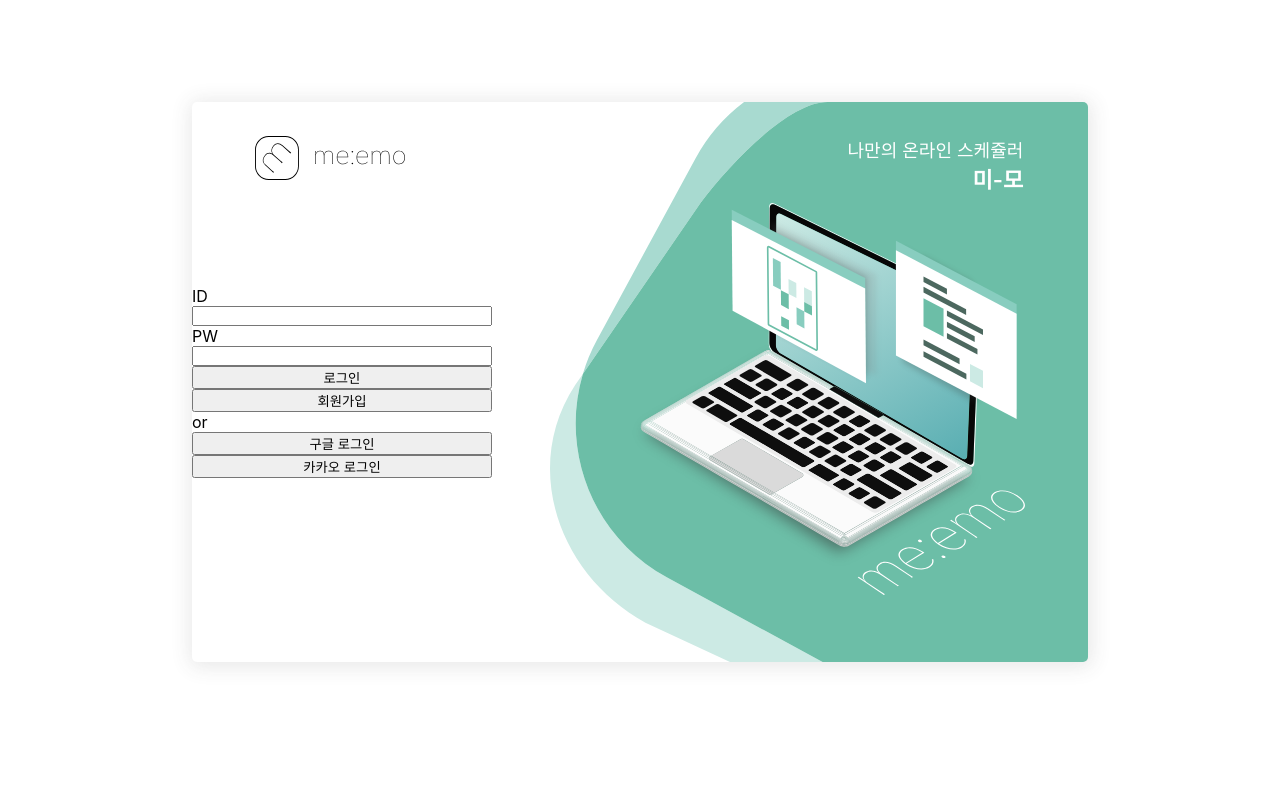
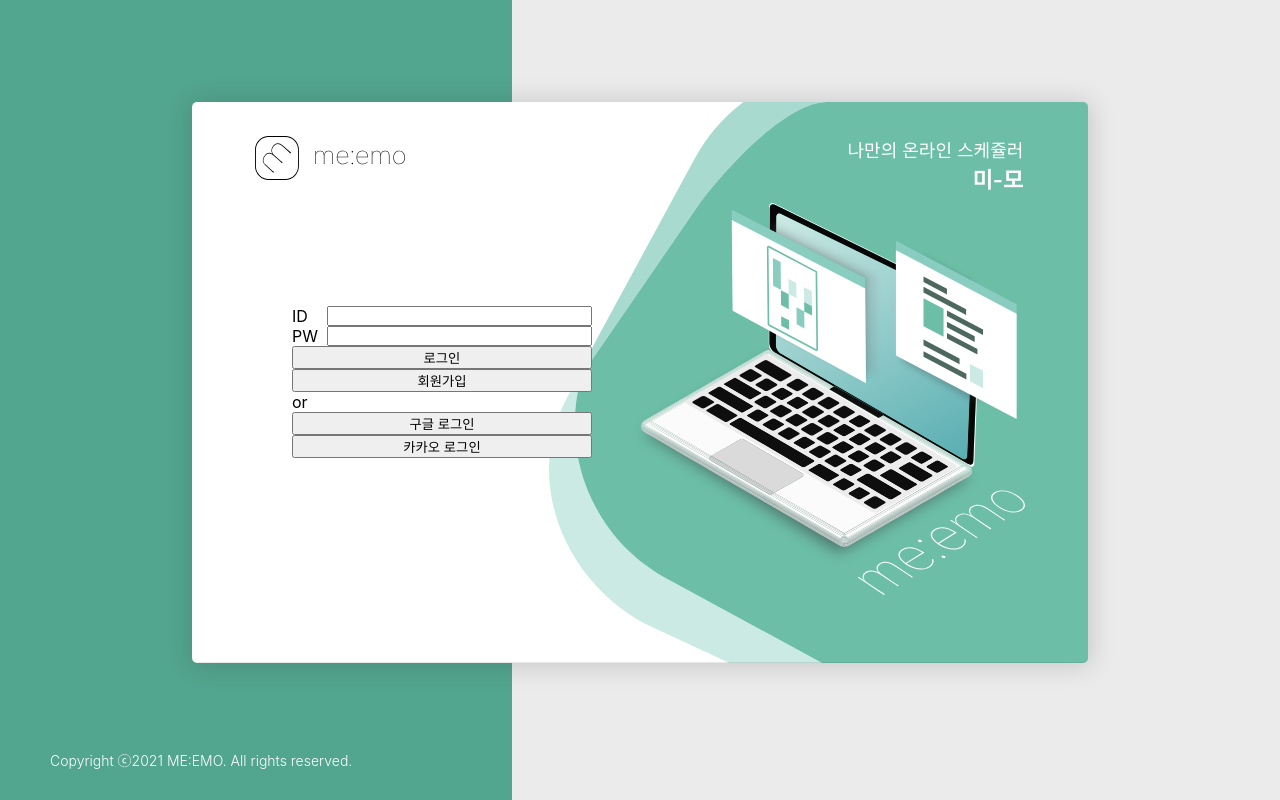
Before and after one commit to ayeonee/meemo, a React (Create React App) app in the folder meemo-client/: page /login in a window 1280 px wide. Built offline with nearby package versions, Linux system fonts and the light colour scheme.

Commit message:
add router

```diff
--- a/meemo-client/package.json
+++ b/meemo-client/package.json
@@ -10,8 +10,10 @@
     "@types/node": "^12.0.0",
     "@types/react": "^17.0.0",
     "@types/react-dom": "^17.0.0",
+    "@types/react-router-dom": "^5.1.7",
     "react": "^17.0.1",
     "react-dom": "^17.0.1",
+    "react-router-dom": "^5.2.0",
     "react-scripts": "4.0.2",
     "typescript": "^4.1.2",
     "web-vitals": "^1.0.1"
--- a/meemo-client/src/App.tsx
+++ /dev/null
@@ -1,12 +0,0 @@
-import React from "react";
-import LoginPage from "./pages/auth/LoginPage";
-
-const App: React.FC = () => {
-  return (
-    <div>
-      <LoginPage />
-    </div>
-  );
-};
-
-export default App;
--- /dev/null
+++ b/meemo-client/src/Root.tsx
@@ -0,0 +1,23 @@
+import React from "react";
+import { Route } from "react-router-dom";
+import LoginPage from "./pages/auth/LoginPage";
+import RegisterPage from "./pages/auth/RegisterPage";
+import PostListPage from "./pages/doc/PostListPage";
+import PostPage from "./pages/doc/PostPage";
+import WritePage from "./pages/doc/WritePage";
+import SchedulePage from "./pages/schedule";
+
+const Root: React.FC = () => {
+  return (
+    <>
+      <Route component={LoginPage} path="/login" />
+      <Route component={RegisterPage} path="/register" />
+      <Route component={SchedulePage} path={["/@:username", "/"]} exact />
+      <Route component={WritePage} path="/write" />
+      <Route component={PostListPage} path="/@:username/postlist" />
+      <Route component={PostPage} path="/@:username/:postId" />
+    </>
+  );
+};
+
+export default Root;
--- a/meemo-client/src/index.tsx
+++ b/meemo-client/src/index.tsx
@@ -1,12 +1,15 @@
 import React from "react";
 import ReactDOM from "react-dom";
-import "./styles/reset.css";
-import App from "./App";
+import { BrowserRouter } from "react-router-dom";
+import Root from "./Root";
+import "./styles/reset.module.scss";
 import reportWebVitals from "./reportWebVitals";
 
 ReactDOM.render(
   <React.StrictMode>
-    <App />
+    <BrowserRouter>
+      <Root />
+    </BrowserRouter>
   </React.StrictMode>,
   document.getElementById("root")
 );
--- a/meemo-client/src/pages/auth/Auth.module.scss
+++ b/meemo-client/src/pages/auth/Auth.module.scss
@@ -3,22 +3,38 @@
 @mixin login_box {
   display: flex;
   width: 70vw;
-  height: 70vh;
   margin: 8% auto;
   border-radius: 5px;
 }
+.login_page {
+  width: 100vw;
+  height: 100%;
 
   .login_wrapper {
     @include login_box;
+    height: 70vh;
     align-items: center;
-  justify-content: center;
-  box-shadow: 1px 2px 20px 3px rgba(66, 66, 66, 0.123);
+    box-shadow: 1px 2px 25px 2px rgba(44, 44, 44, 0.185);
 
     .login_box {
       @include flex_col;
-    width: 100%;
+      position: relative;
+      left: 100px;
+      width: fit-content;
 
-    .input_wrapper,
+      .input_wrapper {
+        @include flex_row;
+        width: 300px;
+
+        p {
+          width: 35px;
+        }
+
+        input {
+          flex: 1;
+        }
+      }
+
       .button_wrapper,
       .social {
         @include flex_col;
@@ -28,8 +44,10 @@
 
     .login_background {
       @include login_box;
+      height: 70.107vh;
       position: absolute;
       z-index: -99;
+      background-color: white;
       background-image: url("../../img/login-bg.svg");
       background-repeat: no-repeat;
       background-position: right;
@@ -52,7 +70,6 @@
         text-align: right;
         h3,
         h4 {
-        margin: 0;
           padding-right: 2px;
         }
         h4 {
@@ -73,3 +90,24 @@
       }
     }
   }
+
+  .bg_side {
+    position: absolute;
+    left: 0;
+    top: 0;
+    z-index: -100;
+    width: 40vw;
+    height: 100%;
+
+    background-color: $green_grade_5;
+
+    p {
+      position: absolute;
+      bottom: 30px;
+      left: 50px;
+      color: white;
+      font-weight: 300;
+      font-size: 14px;
+    }
+  }
+}
--- a/meemo-client/src/pages/auth/LoginPage.tsx
+++ b/meemo-client/src/pages/auth/LoginPage.tsx
@@ -49,6 +49,9 @@ const LoginPage: React.FC<Props> = () => {
           />
         </div>
       </div>
+      <div className={style.bg_side}>
+        <p>Copyright ⓒ2021 ME:EMO. All rights reserved.</p>
+      </div>
     </div>
   );
 };
--- a/meemo-client/src/pages/doc/PostListPage.tsx
+++ b/meemo-client/src/pages/doc/PostListPage/index.tsx
@@ -2,8 +2,8 @@ import React from "react";
 
 interface Props {}
 
-const PostList: React.FC<Props> = () => {
+const PostListPage: React.FC<Props> = () => {
   return <div> 포스트 목록 </div>;
 };
 
-export default PostList;
+export default PostListPage;
--- /dev/null
+++ b/meemo-client/src/pages/doc/PostPage/index.tsx
@@ -0,0 +1,9 @@
+import React from "react";
+
+interface Props {}
+
+const PostPage: React.FC<Props> = () => {
+  return <div> 포스트 </div>;
+};
+
+export default PostPage;
--- a/meemo-client/src/pages/schedule/index.tsx
+++ b/meemo-client/src/pages/schedule/index.tsx
@@ -5,7 +5,7 @@ import ScheduleList from "./Schedule/ScheduleList";
 import TimeTable from "./TimeTable/TimeTable";
 import style from "./Schedule.module.scss";
 
-const Schedule: React.FC = () => {
+const SchedulePage: React.FC = () => {
   const [allData, setAllData] = useState<AllData>([]);
   const nextId = useRef<number>(1);
 
@@ -53,4 +53,4 @@ const Schedule: React.FC = () => {
   );
 };
 
-export default Schedule;
+export default SchedulePage;
--- a/meemo-client/src/styles/reset.css
+++ b/meemo-client/src/styles/reset.module.scss
@@ -1,3 +1,5 @@
+@import "./util.module.scss";
+
 * {
   margin: 0;
   padding: 0;
@@ -8,11 +10,19 @@
   -moz-osx-font-smoothing: grayscale;
 }
 
+html {
+  background-color: rgb(235, 235, 235);
+}
+h1,
+h2,
+h3,
+h4,
+p {
+  margin: 0;
+  padding: 0;
+}
+
 code {
   font-family: source-code-pro, Menlo, Monaco, Consolas, "Courier New",
     monospace;
 }
-
-html {
-  background-color: #ffffff;
-}
--- a/meemo-client/src/styles/util.module.scss
+++ b/meemo-client/src/styles/util.module.scss
@@ -1,4 +1,10 @@
 $point_color: rgb(93, 185, 170);
+$green_grade_1: #cceae4;
+$green_grade_2: #a8dad0;
+$green_grade_3: #88cdbf;
+$green_grade_4: #6cbea7;
+$green_grade_5: #52a58e;
+
 $gray: rgba(49, 49, 49, 0.24);
 $gray_border: 1px solid $gray;
 
```
Also changed, not shown: meemo-client/src/pages/doc/WritePage/index.tsx (renamed from meemo-client/src/pages/doc/WritePage.tsx), 2 other files (tests, documents, lock files or other folders). Lines whose indentation alone changed are shown as unchanged.
